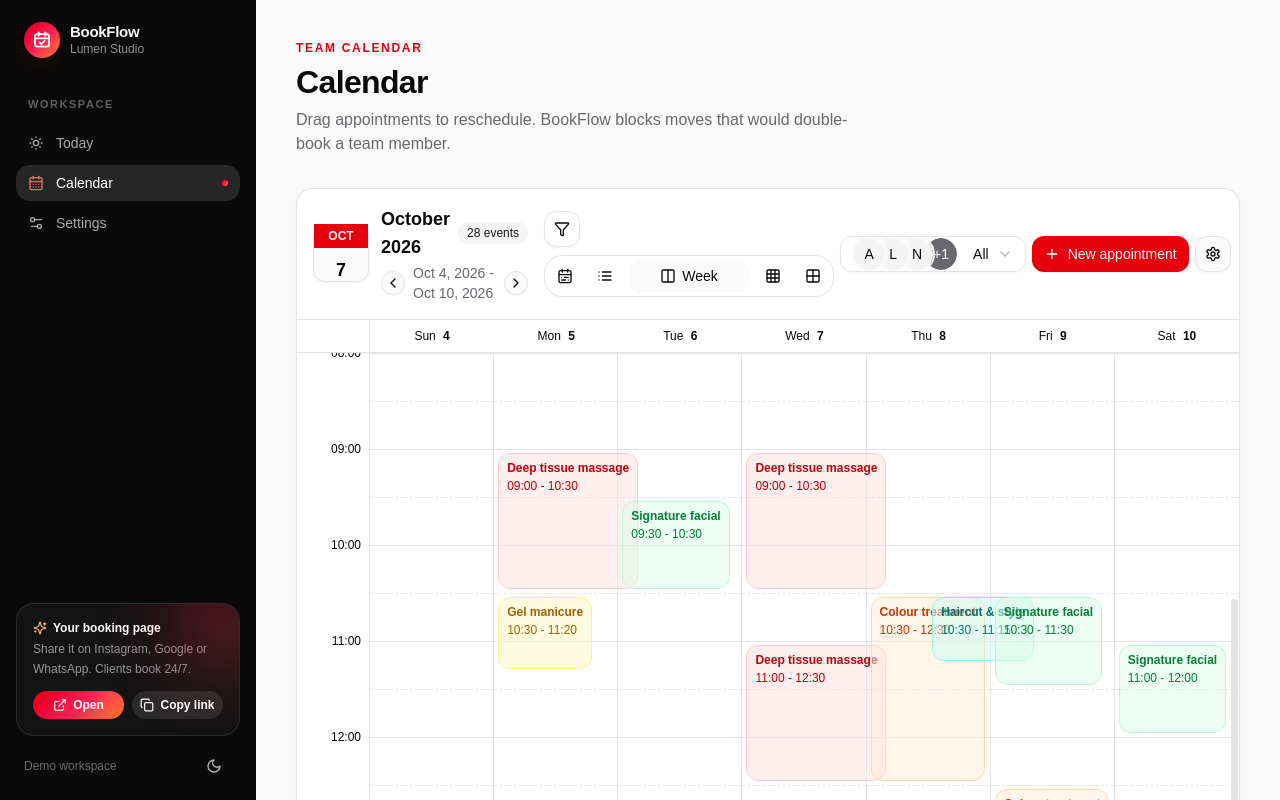
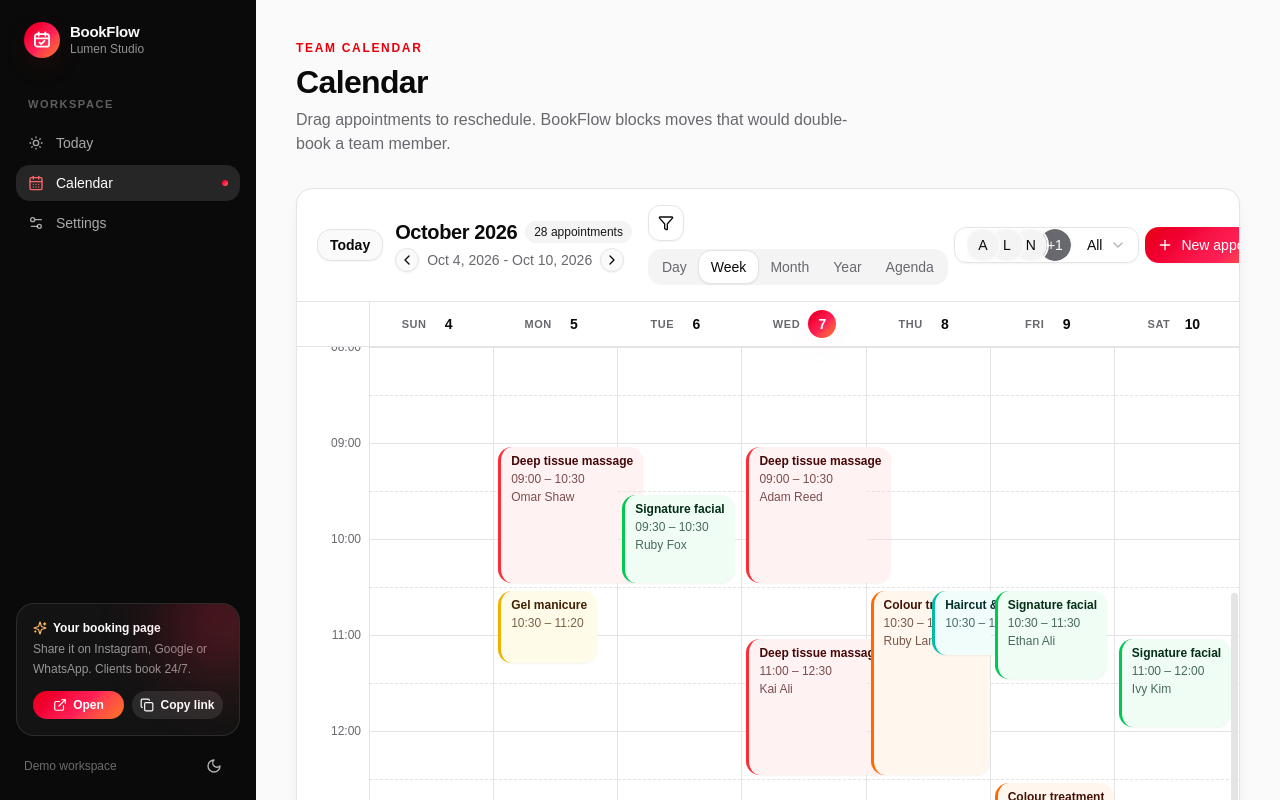
Before and after one commit to gabrielolarinre74-pixel/bookflow, a Next.js app: page /calendar in a window 1280 px wide. Shown: the top 800 px of the page. Built offline with nearby package versions, Linux system fonts and the light colour scheme.

Commit message:
Restyle calendar: accent-bar event cards, segmented view switcher, today highlight; fix undefined text tokens

```diff
--- a/src/features/calendar/header/calendar-header.tsx
+++ b/src/features/calendar/header/calendar-header.tsx
@@ -22,7 +22,7 @@
   const { view, events } = useCalendar();
 
   return (
-    <div className="flex flex-col gap-4 border-b p-4 lg:flex-row lg:items-center lg:justify-between">
+    <div className="flex flex-col gap-4 border-b px-5 py-4 xl:flex-row xl:items-center xl:justify-between">
       <motion.div
         className="flex items-center gap-3"
         variants={slideFromLeft}
@@ -50,7 +50,7 @@
           <UserSelect />
 
           <AddEditEventDialog>
-            <Button>
+            <Button className="bg-brand-gradient rounded-lg border-0 shadow-[var(--shadow-glow)]">
               <Plus className="h-4 w-4" />
               New appointment
             </Button>
--- a/src/features/calendar/header/date-navigator.tsx
+++ b/src/features/calendar/header/date-navigator.tsx
@@ -44,7 +44,7 @@
     <div className="space-y-0.5">
       <div className="flex items-center gap-2">
         <motion.span
-          className="text-lg font-semibold"
+          className="whitespace-nowrap font-display text-xl font-semibold"
           initial={{ x: -20, opacity: 0 }}
           animate={{ x: 0, opacity: 1 }}
           transition={transition}
@@ -55,12 +55,13 @@
           <MotionBadge
             key={eventCount}
             variant="secondary"
+            className="rounded-full font-medium"
             initial={{ scale: 0.8, opacity: 0 }}
             animate={{ scale: 1, opacity: 1 }}
             exit={{ scale: 0.8, opacity: 0 }}
             transition={transition}
           >
-            {eventCount} events
+            {eventCount} {eventCount === 1 ? "appointment" : "appointments"}
           </MotionBadge>
         </AnimatePresence>
       </div>
@@ -69,7 +70,7 @@
         <MotionButton
           variant="outline"
           size="icon"
-          className="h-6 w-6"
+          className="h-6 w-6 rounded-md"
           onClick={handlePrevious}
           variants={buttonHover}
           whileHover="hover"
@@ -90,7 +91,7 @@
         <MotionButton
           variant="outline"
           size="icon"
-          className="h-6 w-6"
+          className="h-6 w-6 rounded-md"
           onClick={handleNext}
           variants={buttonHover}
           whileHover="hover"
--- a/src/features/calendar/header/today-button.tsx
+++ b/src/features/calendar/header/today-button.tsx
@@ -1,43 +1,11 @@
-import { formatDate } from "date-fns";
-import { motion } from "framer-motion";
 import { Button } from "@/components/ui/button";
-import { buttonHover, transition } from "@/features/calendar/animations";
 import { useCalendar } from "@/features/calendar/contexts/calendar-context";
 
-const MotionButton = motion.create(Button);
-
 export function TodayButton() {
-  const { setSelectedDate } = useCalendar();
-
-  const today = new Date();
-  const handleClick = () => setSelectedDate(today);
-
-  return (
-    <MotionButton
-      variant="outline"
-      className="flex h-14 w-14 flex-col items-center justify-center p-0 text-center"
-      onClick={handleClick}
-      variants={buttonHover}
-      whileHover="hover"
-      whileTap="tap"
-      transition={transition}
-    >
-      <motion.span
-        className="w-full bg-primary py-1 text-xs font-semibold text-primary-foreground"
-        initial={{ y: -10, opacity: 0 }}
-        animate={{ y: 0, opacity: 1 }}
-        transition={{ delay: 0.1, ...transition }}
-      >
-        {formatDate(today, "MMM").toUpperCase()}
-      </motion.span>
-      <motion.span
-        className="text-lg font-bold"
-        initial={{ y: 10, opacity: 0 }}
-        animate={{ y: 0, opacity: 1 }}
-        transition={{ delay: 0.2, ...transition }}
-      >
-        {today.getDate()}
-      </motion.span>
-    </MotionButton>
-  );
+	const { setSelectedDate } = useCalendar();
+	return (
+		<Button variant="outline" size="sm" className="rounded-lg font-semibold" onClick={() => setSelectedDate(new Date())}>
+			Today
+		</Button>
+	);
 }
--- a/src/features/calendar/header/view-tabs.tsx
+++ b/src/features/calendar/header/view-tabs.tsx
@@ -1,108 +1,38 @@
-import { motion, AnimatePresence } from "motion/react";
-
-import { Tabs, TabsList, TabsTrigger } from "@/components/ui/tabs";
-
+import { memo } from "react";
 import { cn } from "@/lib/utils";
 import { useCalendar } from "../contexts/calendar-context";
-import {
-  CalendarRange,
-  List,
-  Columns,
-  Grid3X3,
-  Grid2X2,
-} from "lucide-react";
-import { TCalendarView } from "../types";
-import { memo } from "react";
+import type { TCalendarView } from "../types";
 
-const tabs = [
-  {
-    name: "Agenda",
-    value: "agenda",
-    icon: () => <CalendarRange className="h-4 w-4" />,
-  },
-  {
-    name: "Day",
-    value: "day",
-    icon: () => <List className="h-4 w-4" />,
-  },
-  {
-    name: "Week",
-    value: "week",
-    icon: () => <Columns className="h-4 w-4" />,
-  },
-  {
-    name: "Month",
-    value: "month",
-    icon: () => <Grid3X3 className="h-4 w-4" />,
-  },
-  {
-    name: "Year",
-    value: "year",
-    icon: () => <Grid2X2 className="h-4 w-4" />,
-  },
+const VIEWS: { label: string; value: TCalendarView }[] = [
+	{ label: "Day", value: "day" },
+	{ label: "Week", value: "week" },
+	{ label: "Month", value: "month" },
+	{ label: "Year", value: "year" },
+	{ label: "Agenda", value: "agenda" },
 ];
 
+/** Segmented control for switching calendar views. */
 function Views() {
-  const { view, setView } = useCalendar();
-
-  return (
-    <Tabs
-      value={view}
-      onValueChange={(value) => setView(value as TCalendarView)}
-      className="gap-4 sm:w-auto w-full"
-    >
-      <TabsList className="h-auto gap-2 rounded-xl p-1 w-full">
-        {tabs.map(({ icon: Icon, name, value }) => {
-          const isActive = view === value;
-
-          return (
-            <motion.div
-              key={value}
-              layout
-              className={cn(
-                "flex h-8 items-center justify-center overflow-hidden rounded-md",
-                isActive ? "flex-1" : "flex-none"
-              )}
-              onClick={() => setView(value as TCalendarView)}
-              initial={false}
-              animate={{
-                width: isActive ? 120 : 32,
-              }}
-              transition={{
-                type: "tween",
-                stiffness: 400,
-                damping: 25,
-              }}
-            >
-              <TabsTrigger value={value} asChild>
-                <motion.div
-                  className="flex h-8 w-full items-center justify-center cursor-pointer"
-                  animate={{ filter: "blur(0px)" }}
-                  exit={{ filter: "blur(2px)" }}
-                  transition={{ duration: 0.25, ease: "easeOut" }}
-                >
-                  <Icon />
-                  <AnimatePresence initial={false}>
-                    {isActive && (
-                      <motion.span
-                        className="font-medium"
-                        initial={{ opacity: 0, scaleX: 0.8 }}
-                        animate={{ opacity: 1, scaleX: 1 }}
-                        transition={{ duration: 0.25, ease: "easeOut" }}
-                        style={{ originX: 0 }}
-                      >
-                        {name}
-                      </motion.span>
-                    )}
-                  </AnimatePresence>
-                </motion.div>
-              </TabsTrigger>
-            </motion.div>
-          );
-        })}
-      </TabsList>
-    </Tabs>
-  );
+	const { view, setView } = useCalendar();
+	return (
+		<div role="tablist" aria-label="Calendar view" className="flex w-full rounded-lg bg-muted p-0.5 sm:w-auto">
+			{VIEWS.map(({ label, value }) => (
+				<button
+					key={value}
+					type="button"
+					role="tab"
+					aria-selected={view === value}
+					onClick={() => setView(value)}
+					className={cn(
+						"flex-1 rounded-md px-3 py-1.5 text-sm font-medium text-muted-foreground transition-all sm:flex-none",
+						view === value ? "bg-card text-foreground shadow-sm ring-1 ring-border" : "hover:text-foreground",
+					)}
+				>
+					{label}
+				</button>
+			))}
+		</div>
+	);
 }
 
 export default memo(Views);
--- a/src/features/calendar/views/month-view/calendar-month-view.tsx
+++ b/src/features/calendar/views/month-view/calendar-month-view.tsx
@@ -49,7 +49,7 @@
 						animate={{ opacity: 1, y: 0 }}
 						transition={{ delay: index * 0.05, ...transition }}
 					>
-						<span className="text-xs font-medium text-t-quaternary">{day}</span>
+						<span className="text-xs font-medium text-muted-foreground">{day}</span>
 					</motion.div>
 				))}
 			</div>
--- a/src/features/calendar/views/month-view/day-cell.tsx
+++ b/src/features/calendar/views/month-view/day-cell.tsx
@@ -123,7 +123,7 @@
               "h-6 px-1 text-xs font-semibold lg:px-2",
               !currentMonth && "opacity-20",
               isToday(date) &&
-                "flex w-6 translate-x-1 items-center justify-center rounded-full bg-primary px-0 font-bold text-primary-foreground",
+                "bg-brand-gradient flex w-6 translate-x-1 items-center justify-center rounded-full px-0 font-bold text-white",
             )}
           >
             {day}
--- a/src/features/calendar/views/month-view/month-event-badge.tsx
+++ b/src/features/calendar/views/month-view/month-event-badge.tsx
@@ -10,29 +10,22 @@
 import { EventBullet } from "@/features/calendar/views/month-view/event-bullet";
 
 const eventBadgeVariants = cva(
-  "flex w-full h-6.5 select-none items-center justify-between gap-1.5 truncate whitespace-nowrap rounded-md border px-2 text-xs cursor-grab",
+  "flex w-full h-6.5 select-none items-center justify-between gap-1.5 truncate whitespace-nowrap rounded-md border px-2 text-xs font-medium cursor-grab",
   {
     variants: {
       color: {
-        // Colored variants
-        blue: "border-blue-200 bg-blue-50 text-blue-700 dark:border-blue-800 dark:bg-blue-950 dark:text-blue-300",
-        green:
-          "border-green-200 bg-green-50 text-green-700 dark:border-green-800 dark:bg-green-950 dark:text-green-300",
-        red: "border-red-200 bg-red-50 text-red-700 dark:border-red-800 dark:bg-red-950 dark:text-red-300",
-        yellow:
-          "border-yellow-200 bg-yellow-50 text-yellow-700 dark:border-yellow-800 dark:bg-yellow-950 dark:text-yellow-300",
-        teal:
-          "border-teal-200 bg-teal-50 text-teal-700 dark:border-teal-800 dark:bg-teal-950 dark:text-teal-300",
-        orange:
-          "border-orange-200 bg-orange-50 text-orange-700 dark:border-orange-800 dark:bg-orange-950 dark:text-orange-300",
-
-        // Dot variants
-        "blue-dot": "bg-bg-secondary text-t-primary [&_svg]:fill-blue-600",
-        "green-dot": "bg-bg-secondary text-t-primary [&_svg]:fill-green-600",
-        "red-dot": "bg-bg-secondary text-t-primary [&_svg]:fill-red-600",
-        "orange-dot": "bg-bg-secondary text-t-primary [&_svg]:fill-orange-600",
-        "teal-dot": "bg-bg-secondary text-t-primary [&_svg]:fill-teal-600",
-        "yellow-dot": "bg-bg-secondary text-t-primary [&_svg]:fill-yellow-600",
+        blue: "border-0 border-l-[3px] border-blue-500 bg-blue-50 text-blue-900 dark:bg-blue-500/15 dark:text-blue-100",
+        green: "border-0 border-l-[3px] border-green-500 bg-green-50 text-green-900 dark:bg-green-500/15 dark:text-green-100",
+        red: "border-0 border-l-[3px] border-red-500 bg-red-50 text-red-900 dark:bg-red-500/15 dark:text-red-100",
+        yellow: "border-0 border-l-[3px] border-yellow-500 bg-yellow-50 text-yellow-900 dark:bg-yellow-500/15 dark:text-yellow-100",
+        teal: "border-0 border-l-[3px] border-teal-500 bg-teal-50 text-teal-900 dark:bg-teal-500/15 dark:text-teal-100",
+        orange: "border-0 border-l-[3px] border-orange-500 bg-orange-50 text-orange-900 dark:bg-orange-500/15 dark:text-orange-100",
+        "blue-dot": "border-transparent bg-muted/70 text-foreground [&_svg]:fill-blue-500",
+        "green-dot": "border-transparent bg-muted/70 text-foreground [&_svg]:fill-green-500",
+        "red-dot": "border-transparent bg-muted/70 text-foreground [&_svg]:fill-red-500",
+        "yellow-dot": "border-transparent bg-muted/70 text-foreground [&_svg]:fill-yellow-500",
+        "teal-dot": "border-transparent bg-muted/70 text-foreground [&_svg]:fill-teal-500",
+        "orange-dot": "border-transparent bg-muted/70 text-foreground [&_svg]:fill-orange-500",
       },
       multiDayPosition: {
         first: "relative z-10 mr-0 rounded-r-none border-r-0 [&>span]:mr-2.5",
--- a/src/features/calendar/views/week-and-day-view/calendar-week-view.tsx
+++ b/src/features/calendar/views/week-and-day-view/calendar-week-view.tsx
@@ -1,3 +1,5 @@
+import { cn } from "@/lib/utils";
+import { isToday } from "date-fns";
 import {addDays, format, isSameDay, parseISO, startOfWeek} from "date-fns";
 import {motion} from "framer-motion";
 import {ScrollArea} from "@/components/ui/scroll-area";
@@ -71,7 +73,7 @@
                             {weekDays.map((day, index) => (
                                 <motion.span
                                     key={day.toISOString()}
-                                    className="py-1 sm:py-2 text-center text-xs font-medium text-t-quaternary"
+                                    className="py-1 sm:py-2 text-center text-xs font-medium text-muted-foreground"
                                     initial={{opacity: 0, y: -10}}
                                     animate={{opacity: 1, y: 0}}
                                     transition={{delay: index * 0.05, ...transition}}
@@ -79,17 +81,22 @@
                                     {/* Mobile: Show only day abbreviation and number */}
                                     <span className="block sm:hidden">
 									{format(day, "EEE").charAt(0)}
-                                        <span className="block font-semibold text-t-secondary text-xs">
+                                        <span className="block font-semibold text-foreground text-xs">
 										{format(day, "d")}
 									</span>
 								</span>
-                                    {/* Desktop: Show full format */}
-                                    <span className="hidden sm:inline">
-									{format(day, "EE")}{" "}
-                                        <span className="ml-1 font-semibold text-t-secondary">
-										{format(day, "d")}
-									</span>
-								</span>
+                                    {/* Desktop: weekday label with date chip, today highlighted */}
+                                    <span className="hidden items-center justify-center gap-2 sm:flex">
+                                        <span className="text-[11px] font-semibold uppercase tracking-wider">{format(day, "EEE")}</span>
+                                        <span
+                                            className={cn(
+                                                "flex size-7 items-center justify-center rounded-full font-display text-sm font-semibold text-foreground",
+                                                isToday(day) && "bg-brand-gradient text-white shadow-[var(--shadow-glow)]",
+                                            )}
+                                        >
+                                            {format(day, "d")}
+                                        </span>
+                                    </span>
                                 </motion.span>
                             ))}
                         </div>
@@ -112,7 +119,7 @@
                                 >
                                     <div className="absolute -top-3 right-2 flex h-6 items-center">
                                         {index !== 0 && (
-                                            <span className="text-xs text-t-quaternary">
+                                            <span className="text-xs text-muted-foreground">
 												{format(
                                                     new Date().setHours(hour, 0, 0, 0),
                                                     use24HourFormat ? "HH:00" : "h a",
--- a/src/features/calendar/views/week-and-day-view/event-block.tsx
+++ b/src/features/calendar/views/week-and-day-view/event-block.tsx
@@ -11,35 +11,22 @@
 import type { IEvent } from "@/features/calendar/interfaces";
 
 const calendarWeekEventCardVariants = cva(
-  "flex select-none flex-col gap-0.5 truncate whitespace-nowrap rounded-md border px-2 py-1.5 text-xs focus-visible:outline-offset-2",
+  "flex select-none flex-col gap-0.5 truncate whitespace-nowrap rounded-lg px-2.5 py-1.5 text-left text-xs shadow-[0_1px_2px_rgb(0_0_0/0.05)] transition-shadow hover:shadow-md focus-visible:outline-offset-2",
   {
     variants: {
       color: {
-        // Colored variants
-        blue: "border-blue-200 bg-blue-100/50 text-blue-700 hover:bg-blue-100 dark:border-blue-800 dark:bg-blue-950/50 dark:text-blue-300 dark:hover:bg-blue-950",
-        green:
-          "border-green-200 bg-green-100/50 text-green-700 hover:bg-green-100 dark:border-green-800 dark:bg-green-950/50 dark:text-green-300 dark:hover:bg-green-950",
-        red: "border-red-200 bg-red-100/50 text-red-700 hover:bg-red-100 dark:border-red-800 dark:bg-red-950/50 dark:text-red-300 dark:hover:bg-red-950",
-        yellow:
-          "border-yellow-200 bg-yellow-100/50 text-yellow-700 hover:bg-yellow-100 dark:border-yellow-800 dark:bg-yellow-950/50 dark:text-yellow-300 dark:hover:bg-yellow-950",
-        teal:
-          "border-teal-200 bg-teal-100/50 text-teal-700 hover:bg-teal-100 dark:border-teal-800 dark:bg-teal-950/50 dark:text-teal-300 dark:hover:bg-teal-950",
-        orange:
-          "border-orange-200 bg-orange-100/50 text-orange-700 hover:bg-orange-100 dark:border-orange-800 dark:bg-orange-950/50 dark:text-orange-300 dark:hover:bg-orange-950",
-
-        // Dot variants
-        "blue-dot":
-          "border-border bg-card text-foreground hover:bg-accent [&_svg]:fill-blue-600 dark:[&_svg]:fill-blue-500",
-        "green-dot":
-          "border-border bg-card text-foreground hover:bg-accent [&_svg]:fill-green-600 dark:[&_svg]:fill-green-500",
-        "red-dot":
-          "border-border bg-card text-foreground hover:bg-accent [&_svg]:fill-red-600 dark:[&_svg]:fill-red-500",
-        "orange-dot":
-          "border-border bg-card text-foreground hover:bg-accent [&_svg]:fill-orange-600 dark:[&_svg]:fill-orange-500",
-        "teal-dot":
-          "border-border bg-card text-foreground hover:bg-accent [&_svg]:fill-teal-600 dark:[&_svg]:fill-teal-500",
-        "yellow-dot":
-          "border-border bg-card text-foreground hover:bg-accent [&_svg]:fill-yellow-600 dark:[&_svg]:fill-yellow-500",
+        blue: "border-0 border-l-[3px] border-blue-500 bg-blue-50 text-blue-950 hover:bg-blue-100 dark:bg-blue-500/15 dark:text-blue-50 dark:hover:bg-blue-500/25",
+        green: "border-0 border-l-[3px] border-green-500 bg-green-50 text-green-950 hover:bg-green-100 dark:bg-green-500/15 dark:text-green-50 dark:hover:bg-green-500/25",
+        red: "border-0 border-l-[3px] border-red-500 bg-red-50 text-red-950 hover:bg-red-100 dark:bg-red-500/15 dark:text-red-50 dark:hover:bg-red-500/25",
+        yellow: "border-0 border-l-[3px] border-yellow-500 bg-yellow-50 text-yellow-950 hover:bg-yellow-100 dark:bg-yellow-500/15 dark:text-yellow-50 dark:hover:bg-yellow-500/25",
+        teal: "border-0 border-l-[3px] border-teal-500 bg-teal-50 text-teal-950 hover:bg-teal-100 dark:bg-teal-500/15 dark:text-teal-50 dark:hover:bg-teal-500/25",
+        orange: "border-0 border-l-[3px] border-orange-500 bg-orange-50 text-orange-950 hover:bg-orange-100 dark:bg-orange-500/15 dark:text-orange-50 dark:hover:bg-orange-500/25",
+        "blue-dot": "border border-l-[3px] border-border border-l-blue-500 bg-card text-foreground hover:bg-muted [&_svg]:fill-blue-500",
+        "green-dot": "border border-l-[3px] border-border border-l-green-500 bg-card text-foreground hover:bg-muted [&_svg]:fill-green-500",
+        "red-dot": "border border-l-[3px] border-border border-l-red-500 bg-card text-foreground hover:bg-muted [&_svg]:fill-red-500",
+        "yellow-dot": "border border-l-[3px] border-border border-l-yellow-500 bg-card text-foreground hover:bg-muted [&_svg]:fill-yellow-500",
+        "teal-dot": "border border-l-[3px] border-border border-l-teal-500 bg-card text-foreground hover:bg-muted [&_svg]:fill-teal-500",
+        "orange-dot": "border border-l-[3px] border-border border-l-orange-500 bg-card text-foreground hover:bg-muted [&_svg]:fill-orange-500",
       },
     },
     defaultVariants: {
@@ -99,10 +86,13 @@
             </div>
 
             {durationInMinutes > 25 && (
-              <p>
-                {formatTime(start, use24HourFormat)} -{" "}
+              <p className="opacity-70 tabular-nums">
+                {formatTime(start, use24HourFormat)} –{" "}
                 {formatTime(end, use24HourFormat)}
               </p>
+            )}
+            {durationInMinutes > 50 && event.customer && (
+              <p className="truncate opacity-70">{event.customer.name}</p>
             )}
           </button>
         </EventDetailsDialog>
```
Also changed, not shown: src/features/calendar/views/week-and-day-view/calendar-day-view.tsx (+8 -8 lines).
